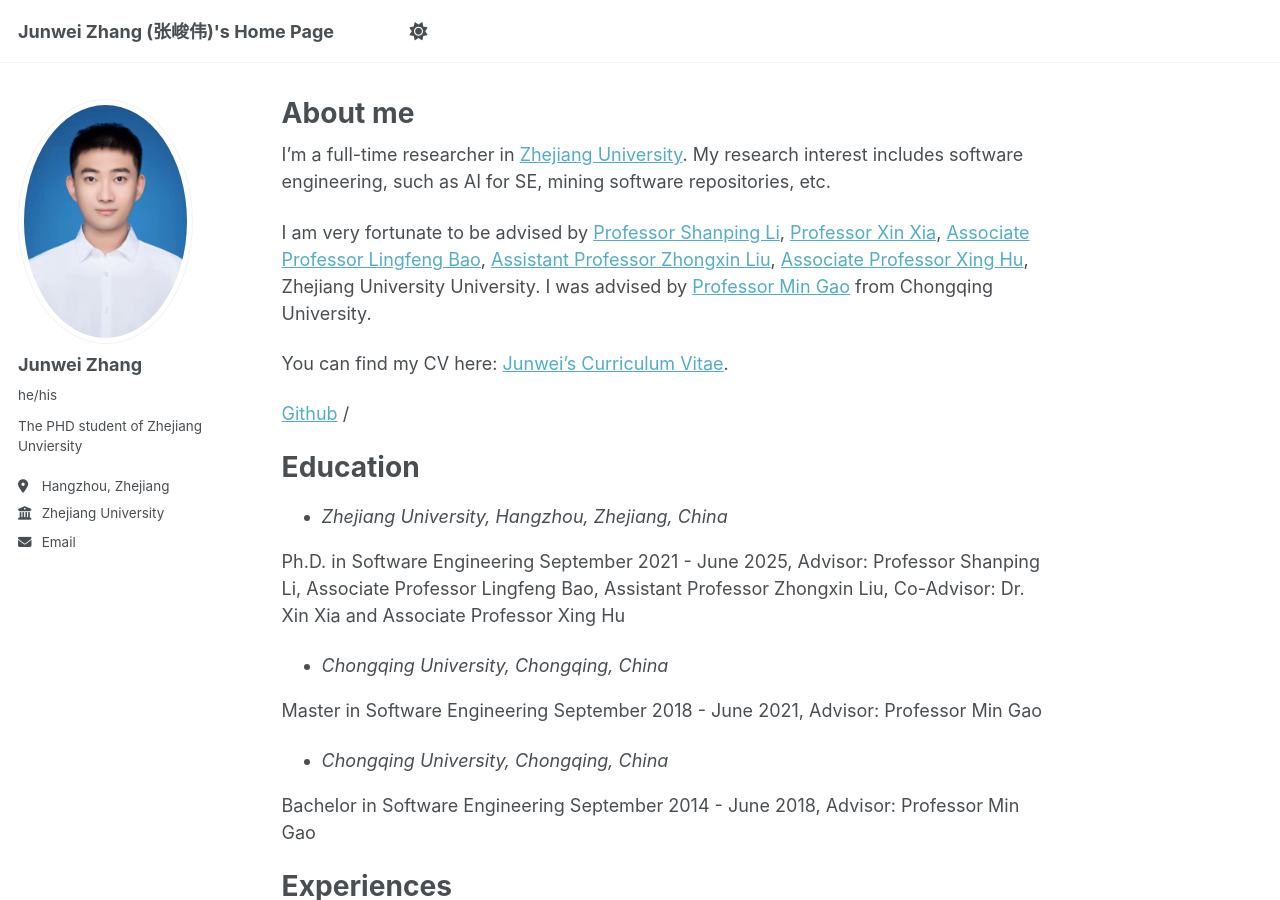
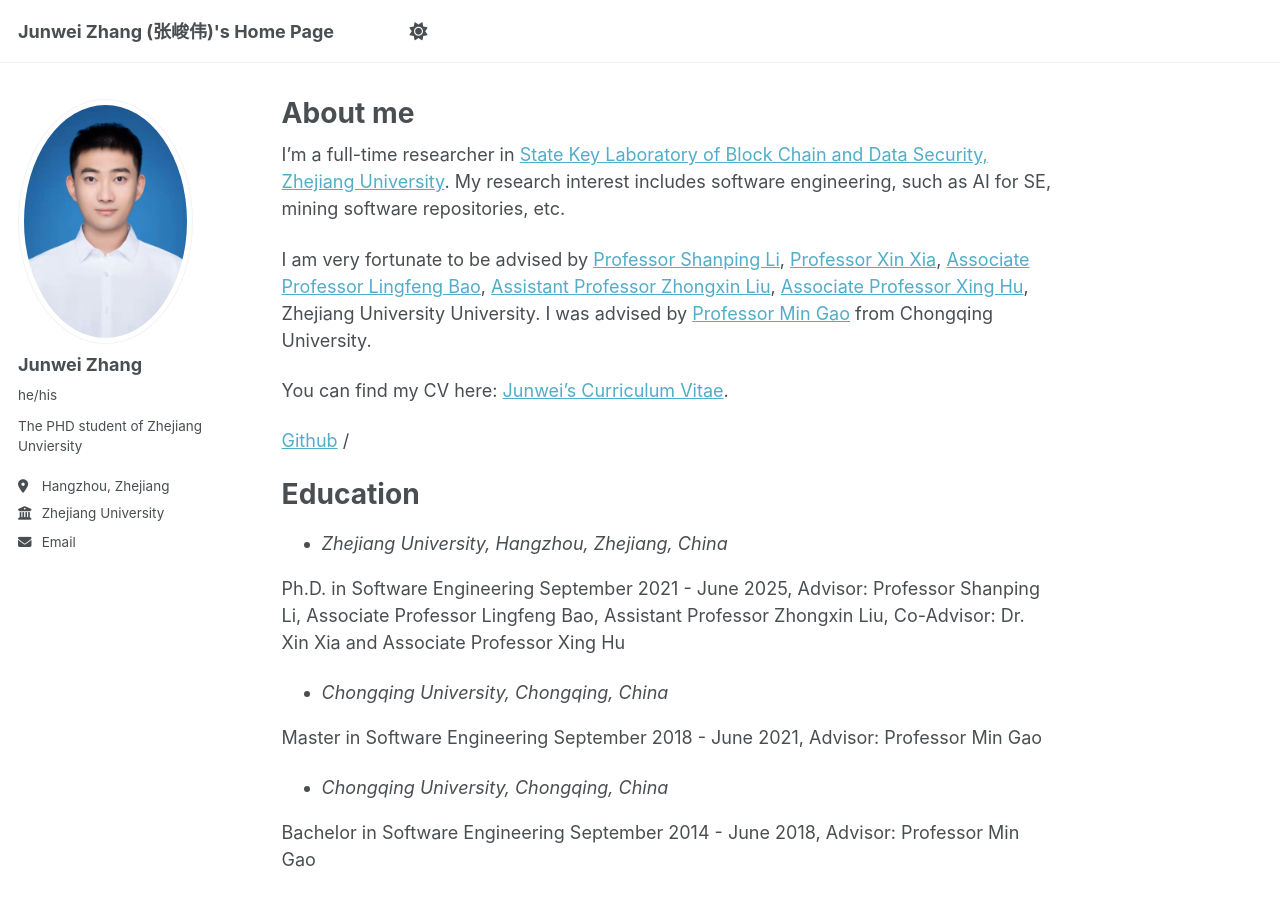
Before and after one commit to jw-zhang-zju/jw-zhang-zju.github.io, a Jekyll site: the page built from _pages/about.md, in a window 1280 px wide and 900 px high. Built offline with Jekyll 4.4.1, drawn with Linux system fonts in a browser that asks for light colours.

Commit message:
Update about.md

```diff
--- a/_pages/about.md
+++ b/_pages/about.md
@@ -7,7 +7,7 @@ redirect_from:
   - /about.html
 ---
 
-I'm a full-time researcher in [Zhejiang University](https://www.zju.edu.cn/). My research interest includes software engineering, such as AI for SE, mining software repositories, etc.
+I'm a full-time researcher in [State Key Laboratory of Block Chain and Data Security, Zhejiang University](https://www.zju.edu.cn/). My research interest includes software engineering, such as AI for SE, mining software repositories, etc.
 
 I am very fortunate to be advised by [Professor Shanping Li](https://person.zju.edu.cn/0087125), [Professor Xin Xia](https://xin-xia.github.io/),  [Associate Professor Lingfeng Bao](https://baolingfeng.github.io/), [Assistant Professor Zhongxin Liu](https://zhongxin-liu.github.io/), [Associate Professor Xing Hu](https://xing-hu.github.io/), Zhejiang University University. I was advised by [Professor Min Gao](https://scholar.google.com/citations?user=K8oe7sMAAAAJ&hl=zh-CN) from Chongqing University.
 
```
